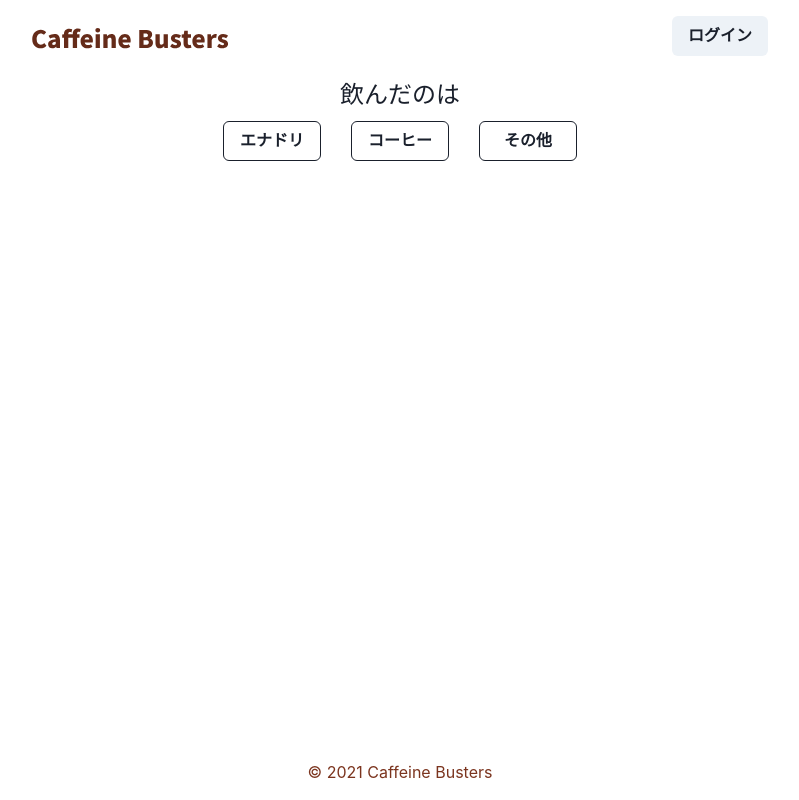
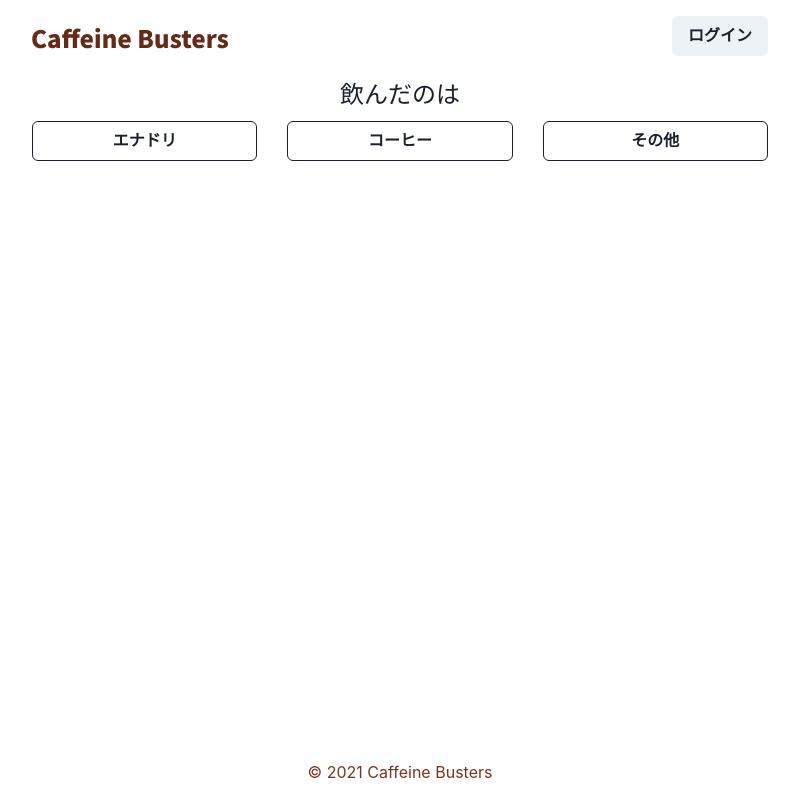
Before and after one commit to ritscc/hack-2021-1-b, a Next.js app: page /caffeine/new in a window 1280 px wide. Shown: the whole page, without its empty margins (240-1039 px from the left). Built offline with nearby package versions, Linux system fonts and the light colour scheme; no server answers.

Commit message:
fix new form

```diff
--- a/src/pages/caffeine/new.tsx
+++ b/src/pages/caffeine/new.tsx
@@ -65,6 +65,7 @@ const CaffeineNewPage: NextPage = () => {
           e.preventDefault();
           createCaffeine();
         }}
+        alignItems="stretch"
       >
         <Center>
           <Text fontSize="2xl">飲んだのは</Text>
```
